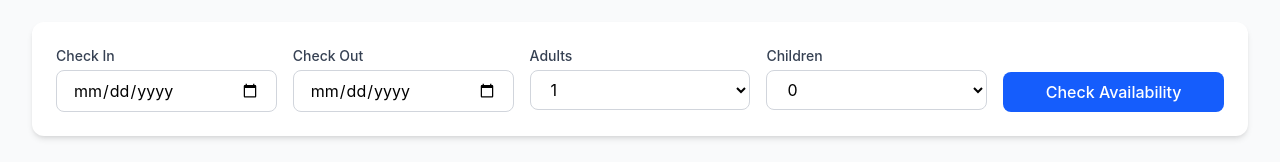
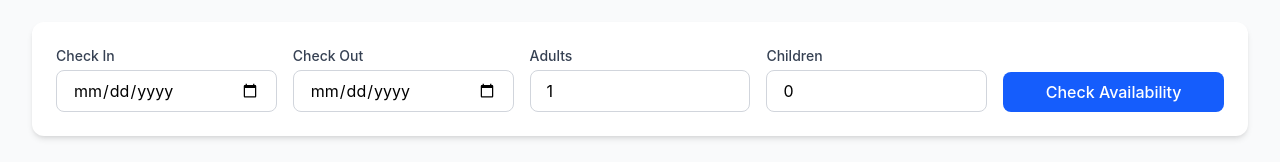
Before and after one commit to Poonghuzhali/serenity-bay-resort, a React (Vite) app: page /#/rooms in a window 1280 px wide. Shown: the part 194-356 px from the top of the page. Built offline with nearby package versions, Linux system fonts and the light colour scheme.

Commit message:
Unlimited adults/children input, show rooms-needed per card

```diff
--- a/src/components/rooms/RoomCard.jsx
+++ b/src/components/rooms/RoomCard.jsx
@@ -41,11 +41,21 @@ export default function RoomCard({ room, needed, checkIn, checkOut, adults, chil
         </div>
         {checkIn && checkOut && (
           <div className="mb-4">
+            {needed > 1 && (
+              <div className="bg-yellow-50 border border-yellow-200 text-yellow-700 text-xs p-2 rounded-lg mb-2">
+                For {adults + children} guests, you need at least <strong>{needed}</strong> rooms of this type (capacity: {room.capacity})
+              </div>
+            )}
+            {needed === 1 && adults + children > 0 && (
+              <div className="bg-green-50 border border-green-200 text-green-700 text-xs p-2 rounded-lg mb-2">
+                Fits all {adults + children} guests in 1 room (capacity: {room.capacity})
+              </div>
+            )}
             <label className="block text-xs font-medium text-gray-600 mb-1">Rooms to book</label>
             <select value={quantity} onChange={(e) => setQuantity(Number(e.target.value))}
               className="w-full px-3 py-2 border border-gray-300 rounded-lg text-sm bg-white focus:ring-2 focus:ring-blue-500 outline-none">
               {Array.from({ length: maxQty }, (_, i) => i + 1).map((n) => (
-                <option key={n} value={n}>{n} room{n > 1 ? "s" : ""} {needed && n >= needed ? "(recommended)" : ""}</option>
+                <option key={n} value={n}>{n} room{n > 1 ? "s" : ""} {n >= needed ? "(recommended)" : ""}</option>
               ))}
             </select>
           </div>
--- a/src/components/rooms/RoomList.jsx
+++ b/src/components/rooms/RoomList.jsx
@@ -29,8 +29,6 @@ export default function RoomList() {
   }
 
   const totalGuests = adults + children;
-
-  available = available.filter((r) => totalGuests <= r.capacity);
 
   const handleFilter = (typeId) => {
     setActiveType(typeId);
@@ -67,21 +65,13 @@ export default function RoomList() {
             </div>
             <div>
               <label className="block text-sm font-medium text-gray-700 mb-1">Adults</label>
-              <select value={adults} onChange={(e) => setAdults(Number(e.target.value))}
-                className="w-full px-4 py-2 border border-gray-300 rounded-lg focus:ring-2 focus:ring-blue-500 outline-none bg-white">
-                {[1, 2, 3, 4, 5, 6].map((n) => (
-                  <option key={n} value={n}>{n}</option>
-                ))}
-              </select>
+              <input type="number" min="1" value={adults} onChange={(e) => setAdults(Math.max(1, Number(e.target.value) || 1))}
+                className="w-full px-4 py-2 border border-gray-300 rounded-lg focus:ring-2 focus:ring-blue-500 outline-none" />
             </div>
             <div>
               <label className="block text-sm font-medium text-gray-700 mb-1">Children</label>
-              <select value={children} onChange={(e) => setChildren(Number(e.target.value))}
-                className="w-full px-4 py-2 border border-gray-300 rounded-lg focus:ring-2 focus:ring-blue-500 outline-none bg-white">
-                {[0, 1, 2, 3, 4].map((n) => (
-                  <option key={n} value={n}>{n}</option>
-                ))}
-              </select>
+              <input type="number" min="0" value={children} onChange={(e) => setChildren(Math.max(0, Number(e.target.value) || 0))}
+                className="w-full px-4 py-2 border border-gray-300 rounded-lg focus:ring-2 focus:ring-blue-500 outline-none" />
             </div>
             <div className="flex items-end">
               <button type="submit" className="w-full bg-blue-600 text-white py-2 rounded-lg hover:bg-blue-700 font-medium transition">
@@ -109,8 +99,7 @@ export default function RoomList() {
           <>
             {checkIn && checkOut && (
               <div className="bg-blue-50 border border-blue-200 text-blue-700 p-4 rounded-xl mb-6 text-sm">
-                {totalGuests} guest{totalGuests > 1 ? "s" : ""} · {checkIn} → {checkOut} ·
-                You may need multiple rooms depending on capacity. Select a quantity below and click <strong>Book Now</strong>.
+                {totalGuests} guest{totalGuests > 1 ? "s" : ""} · {checkIn} → {checkOut}
               </div>
             )}
             <div className="grid grid-cols-1 md:grid-cols-2 lg:grid-cols-3 gap-8">
```
